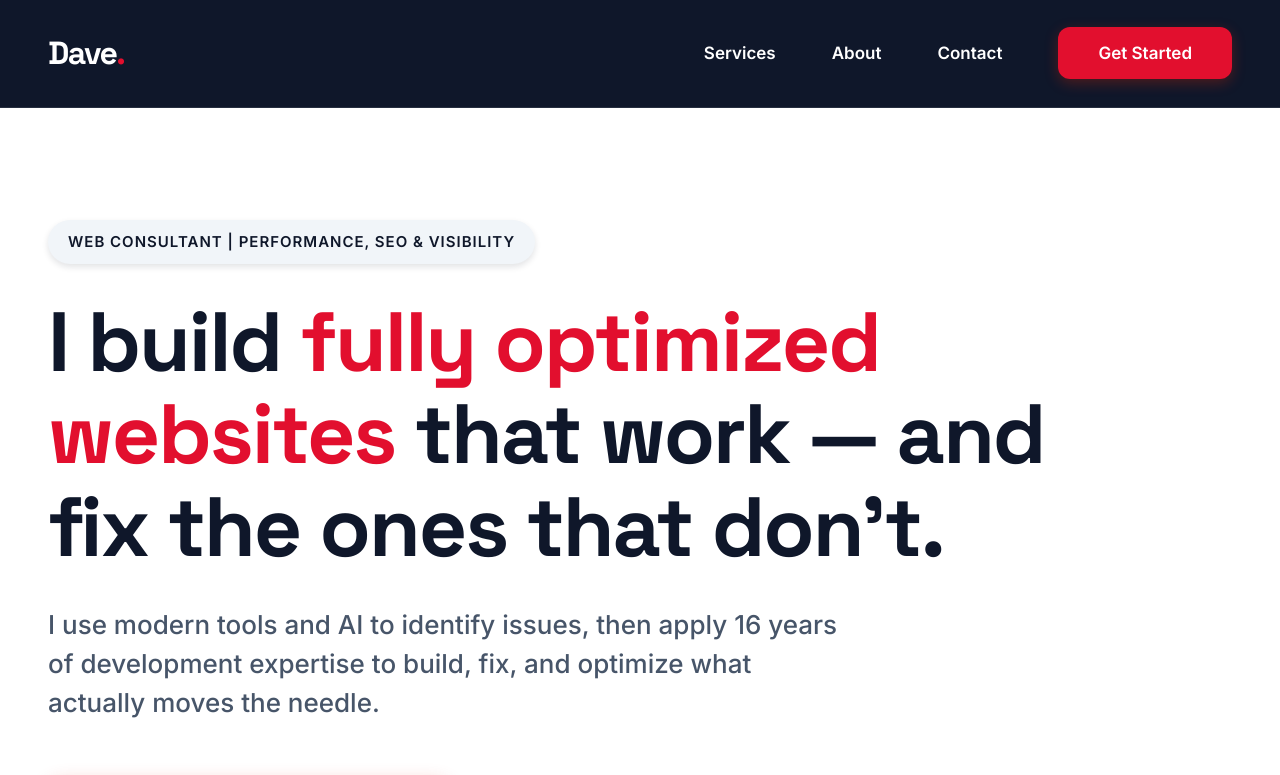
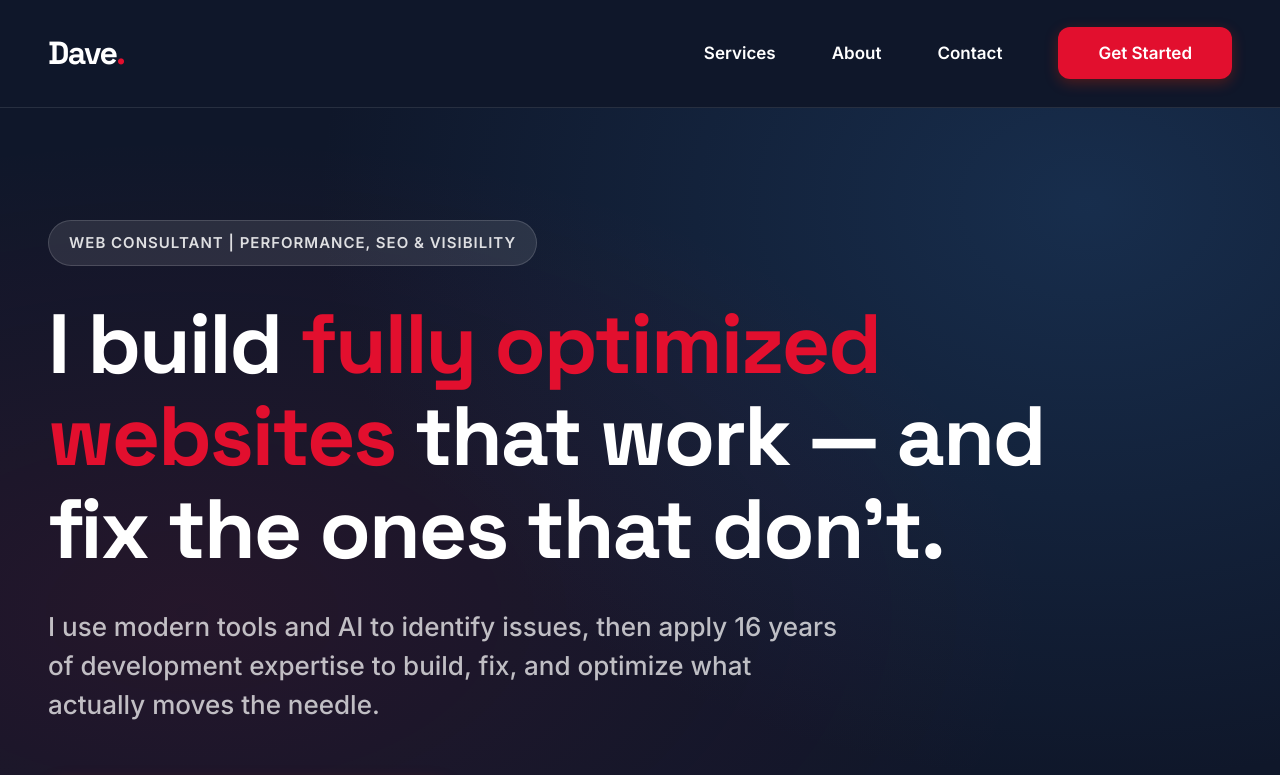
Before and after one commit to davecummings-zz/davecummings-site, a website: page index.html in a window 1280 px wide. Shown: the top 775 px of the page. Drawn offline with Linux system fonts and the light colour scheme.

Commit message:
feat: dark hero with animations on index, headshot on about
- Add dark gradient hero background to index.html with subtle radial glows
- Add stagger fade-in animations to hero elements (respects prefers-reduced-motion)
- Add circular headshot to about.html hero with red-orange border
- Update skill item to "Modern Frontend (React, Next.js, TypeScript)"

```diff
--- a/index.html
+++ b/index.html
@@ -267,11 +267,19 @@
         }
 
         /* Hero */
+        @keyframes fadeInUp {
+            from { opacity: 0; transform: translateY(28px); }
+            to   { opacity: 1; transform: translateY(0); }
+        }
+
         .hero {
             padding: 220px 48px 160px;
             max-width: 100%;
             margin: 0 auto;
-            background: var(--white);
+            background: var(--midnight);
+            background-image:
+                radial-gradient(ellipse at 15% 60%, rgba(226, 15, 46, 0.10) 0%, transparent 55%),
+                radial-gradient(ellipse at 85% 20%, rgba(30, 64, 105, 0.55) 0%, transparent 50%);
             position: relative;
             overflow: hidden;
         }
@@ -287,8 +295,8 @@
 
         .hero-label {
             display: inline-block;
-            background: var(--gray-100);
-            color: var(--midnight);
+            background: rgba(255, 255, 255, 0.10);
+            color: rgba(255, 255, 255, 0.85);
             padding: 10px 20px;
             border-radius: 24px;
             font-size: 15px;
@@ -298,7 +306,9 @@
             margin-bottom: 32px;
             margin-left: 0;
             margin-right: auto;
-            box-shadow: 0 3px 6px rgba(15, 23, 42, 0.12);
+            border: 1px solid rgba(255, 255, 255, 0.15);
+            animation: fadeInUp 0.6s ease both;
+            animation-delay: 0.1s;
         }
 
         .hero h1 {
@@ -306,10 +316,12 @@
             margin-bottom: 32px;
             max-width: 1100px;
             letter-spacing: -2px;
-            color: var(--midnight);
+            color: #ffffff;
             text-align: left;
             margin-left: 0;
             margin-right: auto;
+            animation: fadeInUp 0.7s ease both;
+            animation-delay: 0.28s;
         }
 
         .hero h1 .highlight {
@@ -318,7 +330,7 @@
 
         .hero p {
             font-size: 26px;
-            color: var(--slate);
+            color: rgba(255, 255, 255, 0.72);
             margin-bottom: 56px;
             max-width: 800px;
             line-height: 1.5;
@@ -326,6 +338,12 @@
             text-align: left;
             margin-left: 0;
             margin-right: auto;
+            animation: fadeInUp 0.7s ease both;
+            animation-delay: 0.48s;
+        }
+
+        @media (prefers-reduced-motion: reduce) {
+            .hero-label, .hero h1, .hero p, .hero-cta { animation: none; }
         }
 
         .hero-cta {
@@ -339,6 +357,8 @@
             font-size: 20px;
             box-shadow: 0 6px 20px rgba(229, 41, 3, 0.3);
             transition: all 0.3s ease;
+            animation: fadeInUp 0.7s ease both;
+            animation-delay: 0.68s;
         }
 
         .hero-cta:hover {
```
Also changed, not shown: about.html (+13 -1 lines), images/dave-cummings.jpg (added).
